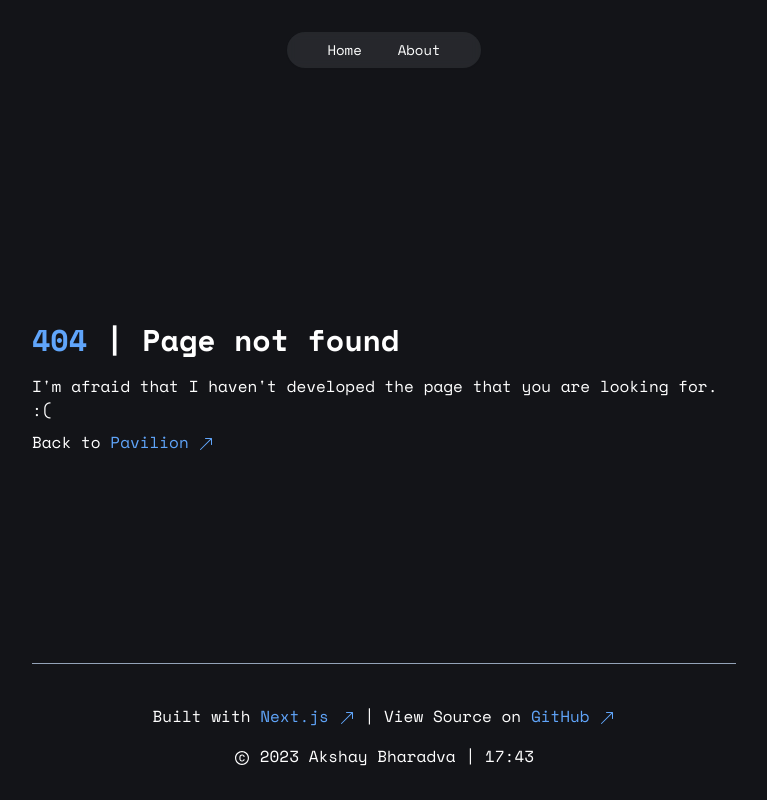
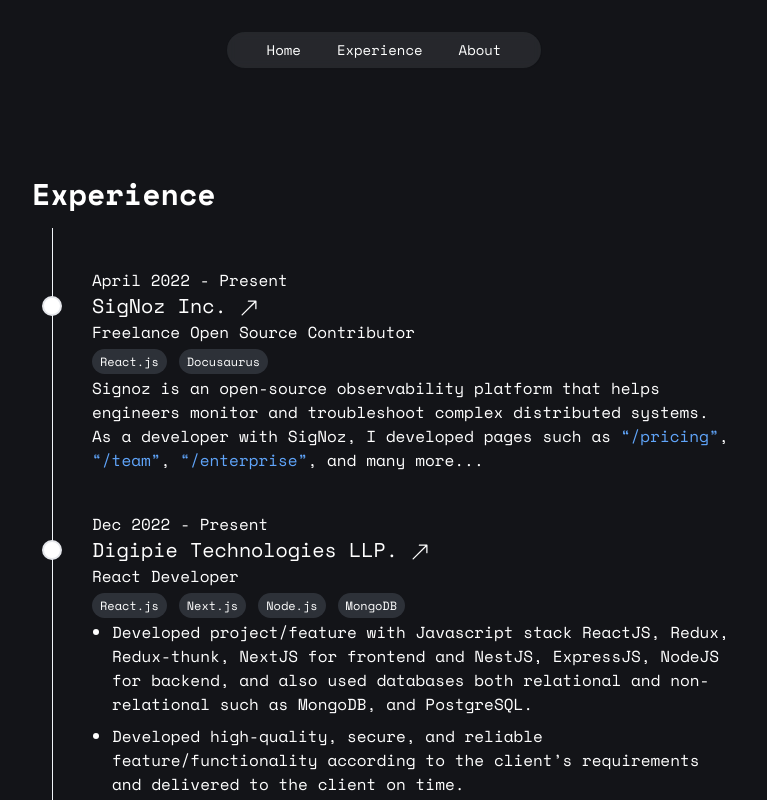
Before and after one commit to akshay-bharadva/akshay-bharadva.github.io, a Next.js app: page /experience in a window 1280 px wide. Before the commit this address had no page. Shown: the top 800 px of the page, without its empty margins (256-1023 px from the left). Built offline with nearby package versions, Linux system fonts and the light colour scheme.

Commit message:
feat: my experience section

```diff
--- a/src/components/header.tsx
+++ b/src/components/header.tsx
@@ -14,10 +14,10 @@
     href: "/",
     label: "Home",
   },
-  // {
-  //   href: "/experience",
-  //   label: "Experience",
-  // },
+  {
+    href: "/experience",
+    label: "Experience",
+  },
   // {
   //   href: "/projects",
   //   label: "Projects",
--- /dev/null
+++ b/src/pages/experience.tsx
@@ -0,0 +1,13 @@
+import Container from "@/components/container";
+import Experience from "@/components/experience";
+import Layout from "@/components/layout";
+
+export default function Page() {
+  return (
+    <Layout>
+      <Container>
+        <Experience />
+      </Container>
+    </Layout>
+  );
+}
```
